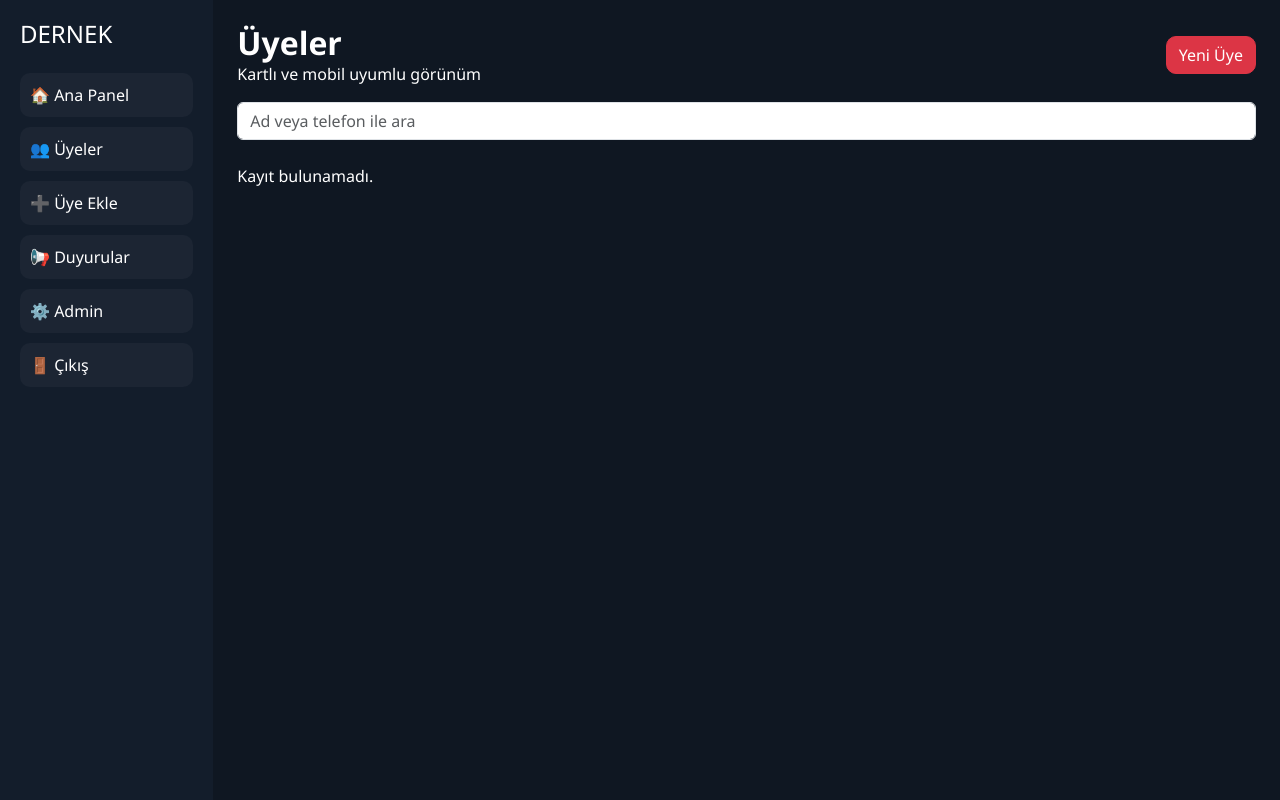
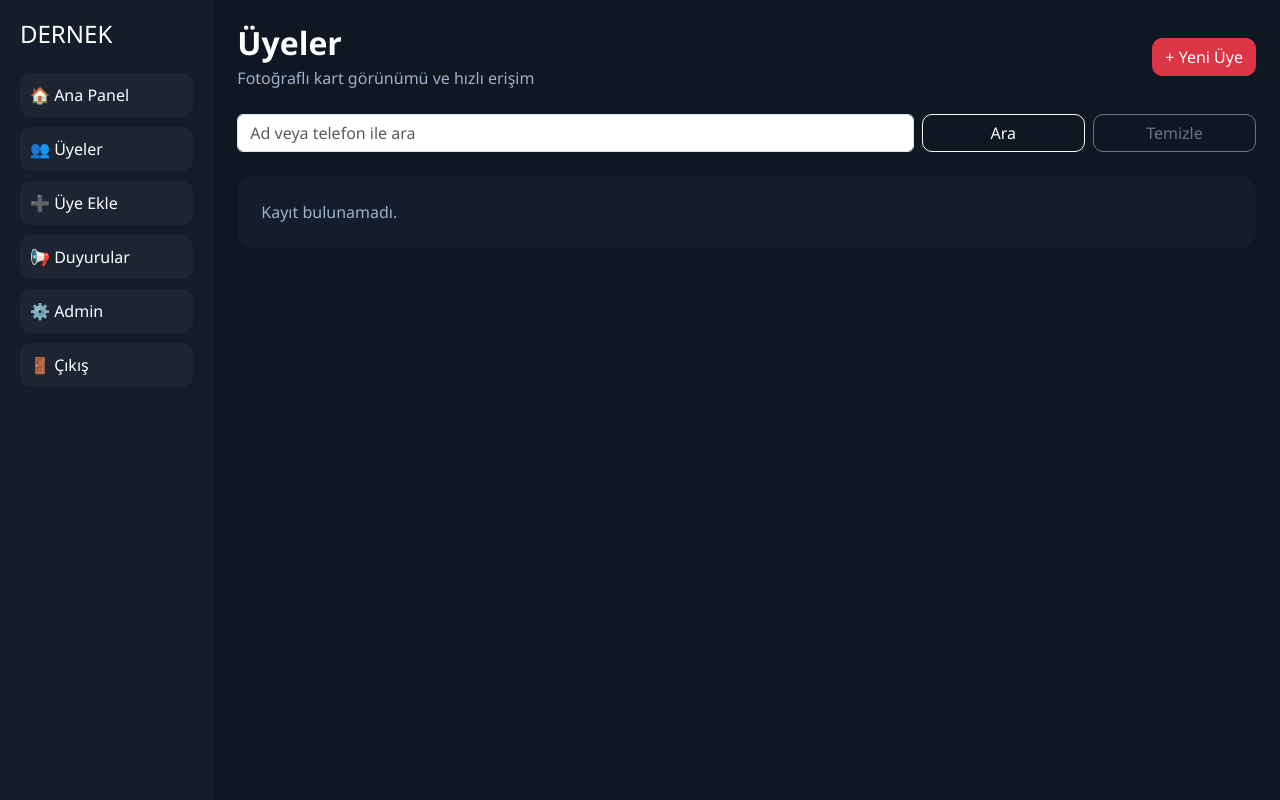
Before and after one commit to oguzhanisindag16-ai/dernek-sistemi, a Django app: page /uyeler/ in a window 1280 px wide. Run offline with Django 5.2, Linux system fonts and the light colour scheme; a user stored in the database is signed in; data that the repository does not hold is empty.

Commit message:
Update uye_listesi.html

```diff
--- a/uyeler/templates/uyeler/uye_listesi.html
+++ b/uyeler/templates/uyeler/uye_listesi.html
@@ -1,38 +1,75 @@
 {% extends "uyeler/base.html" %}
 {% block content %}
-<div class="d-flex justify-content-between align-items-center mb-3">
+
+<div class="d-flex justify-content-between align-items-center mb-4">
   <div>
-    <h2 class="fw-bold mb-0">Üyeler</h2>
-    <div class="muted">Kartlı ve mobil uyumlu görünüm</div>
+    <h2 class="fw-bold mb-1">Üyeler</h2>
+    <div style="color:#9fb2cc;">Fotoğraflı kart görünümü ve hızlı erişim</div>
   </div>
-  <a href="/uye-ekle/" class="btn btn-danger">Yeni Üye</a>
+  <a href="/uye-ekle/" class="btn btn-danger">+ Yeni Üye</a>
 </div>
 
 <form class="mb-4">
-  <input type="text" name="q" value="{{ q }}" class="form-control" placeholder="Ad veya telefon ile ara">
+  <div class="row g-2">
+    <div class="col-md-8">
+      <input type="text" name="q" value="{{ q }}" class="form-control" placeholder="Ad veya telefon ile ara">
+    </div>
+    <div class="col-md-2">
+      <button class="btn btn-outline-light w-100">Ara</button>
+    </div>
+    <div class="col-md-2">
+      <a href="/uyeler/" class="btn btn-outline-secondary w-100">Temizle</a>
+    </div>
+  </div>
 </form>
 
-<div class="row g-3">
+<div class="row g-4">
   {% for uye in uyeler %}
-  <div class="col-md-4 col-lg-3">
-    <div class="card p-3 rounded-4 h-100">
+  <div class="col-md-6 col-xl-4">
+    <div class="card p-3 h-100 shadow-sm">
       {% if uye.foto %}
-        <img src="{{ uye.foto.url }}" class="img-fluid rounded-3 mb-3" style="height:220px;object-fit:cover;">
+        <img src="{{ uye.foto.url }}" class="img-fluid rounded-4 mb-3" style="height:260px; object-fit:cover;">
       {% else %}
-        <div class="rounded-3 mb-3 d-flex align-items-center justify-content-center" style="height:220px;background:#18202b;">Fotoğraf yok</div>
+        <div class="d-flex align-items-center justify-content-center rounded-4 mb-3" style="height:260px; background:#1c2533;">
+          Fotoğraf yok
+        </div>
       {% endif %}
-      <div class="fw-bold">{{ uye.ad_soyad }}</div>
-      <div class="muted mb-2">{{ uye.telefon }}</div>
-      <div class="mb-3">
-        {% if uye.aidat_durumu == 'Odendi' %}<span class="badge badge-odendi">Ödendi</span>{% endif %}
-        {% if uye.aidat_durumu == 'Odenmedi' %}<span class="badge badge-odenmedi">Ödenmedi</span>{% endif %}
-        {% if uye.aidat_durumu == 'Kismi' %}<span class="badge badge-kismi">Kısmi</span>{% endif %}
+
+      <div class="d-flex justify-content-between align-items-start mb-2">
+        <div>
+          <div class="fw-bold fs-5">{{ uye.ad_soyad }}</div>
+          <div style="color:#9fb2cc;">{{ uye.telefon|default:"Telefon yok" }}</div>
+        </div>
+        <div>
+          {% if uye.aidat_durumu == 'Odendi' %}
+            <span class="badge bg-success">Ödendi</span>
+          {% elif uye.aidat_durumu == 'Odenmedi' %}
+            <span class="badge bg-danger">Ödenmedi</span>
+          {% else %}
+            <span class="badge bg-warning text-dark">Kısmi</span>
+          {% endif %}
+        </div>
       </div>
-      <a href="/uye/{{ uye.id }}/duzenle/" class="btn btn-outline-light">Düzenle</a>
+
+      <div class="mb-3" style="color:#9fb2cc; font-size:14px;">
+        <div><strong>Kayıt:</strong> {{ uye.kayit_tarihi|date:"d.m.Y H:i" }}</div>
+        {% if uye.adres %}
+        <div class="mt-1"><strong>Adres:</strong> {{ uye.adres|truncatechars:80 }}</div>
+        {% endif %}
+      </div>
+
+      <div class="mt-auto d-flex gap-2">
+        <a href="/uye/{{ uye.id }}/duzenle/" class="btn btn-outline-light w-100">Düzenle</a>
+      </div>
     </div>
   </div>
   {% empty %}
-  <div class="muted">Kayıt bulunamadı.</div>
+  <div class="col-12">
+    <div class="card p-4 rounded-4">
+      <div style="color:#9fb2cc;">Kayıt bulunamadı.</div>
+    </div>
+  </div>
   {% endfor %}
 </div>
+
 {% endblock %}
```
